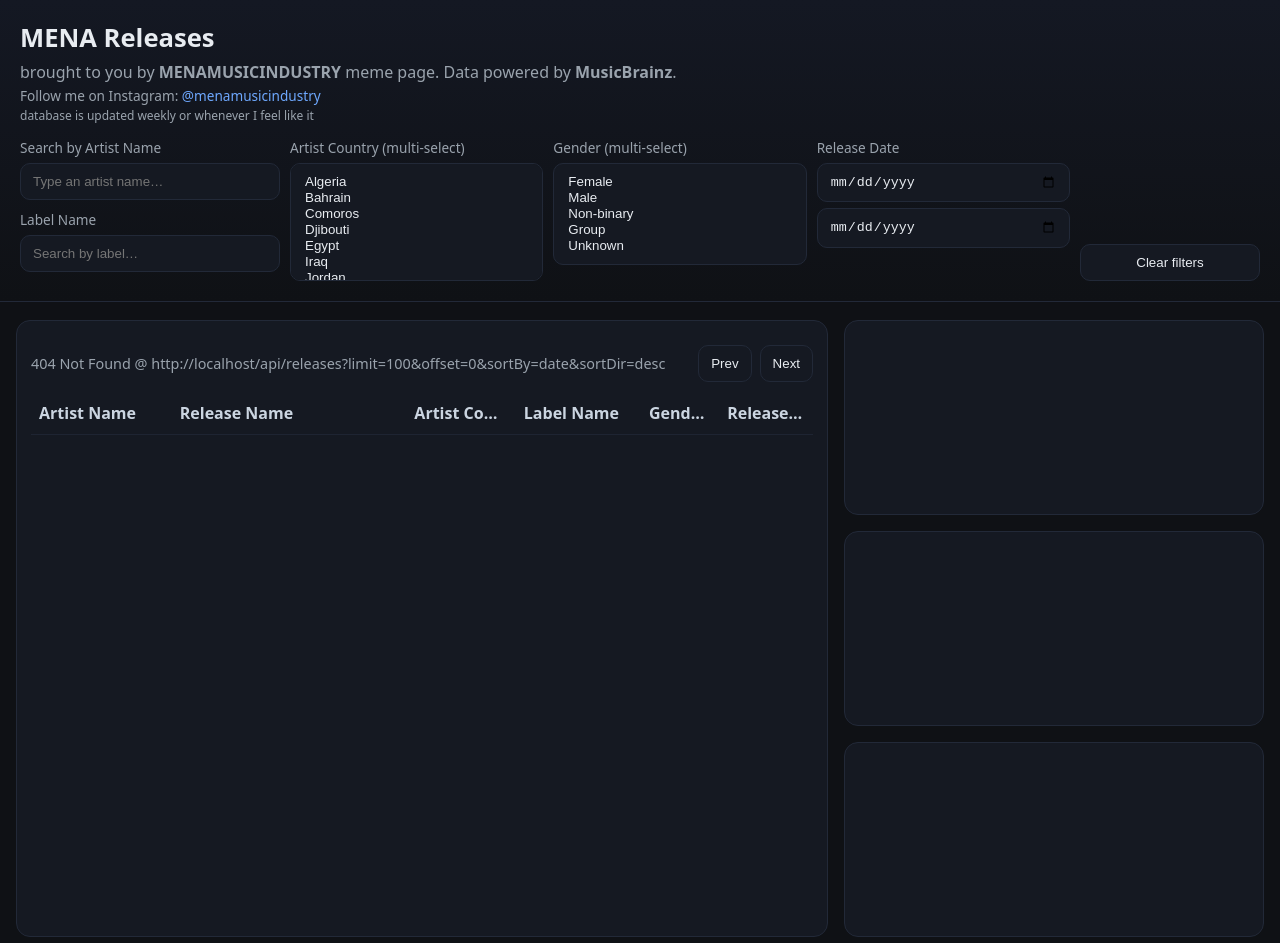
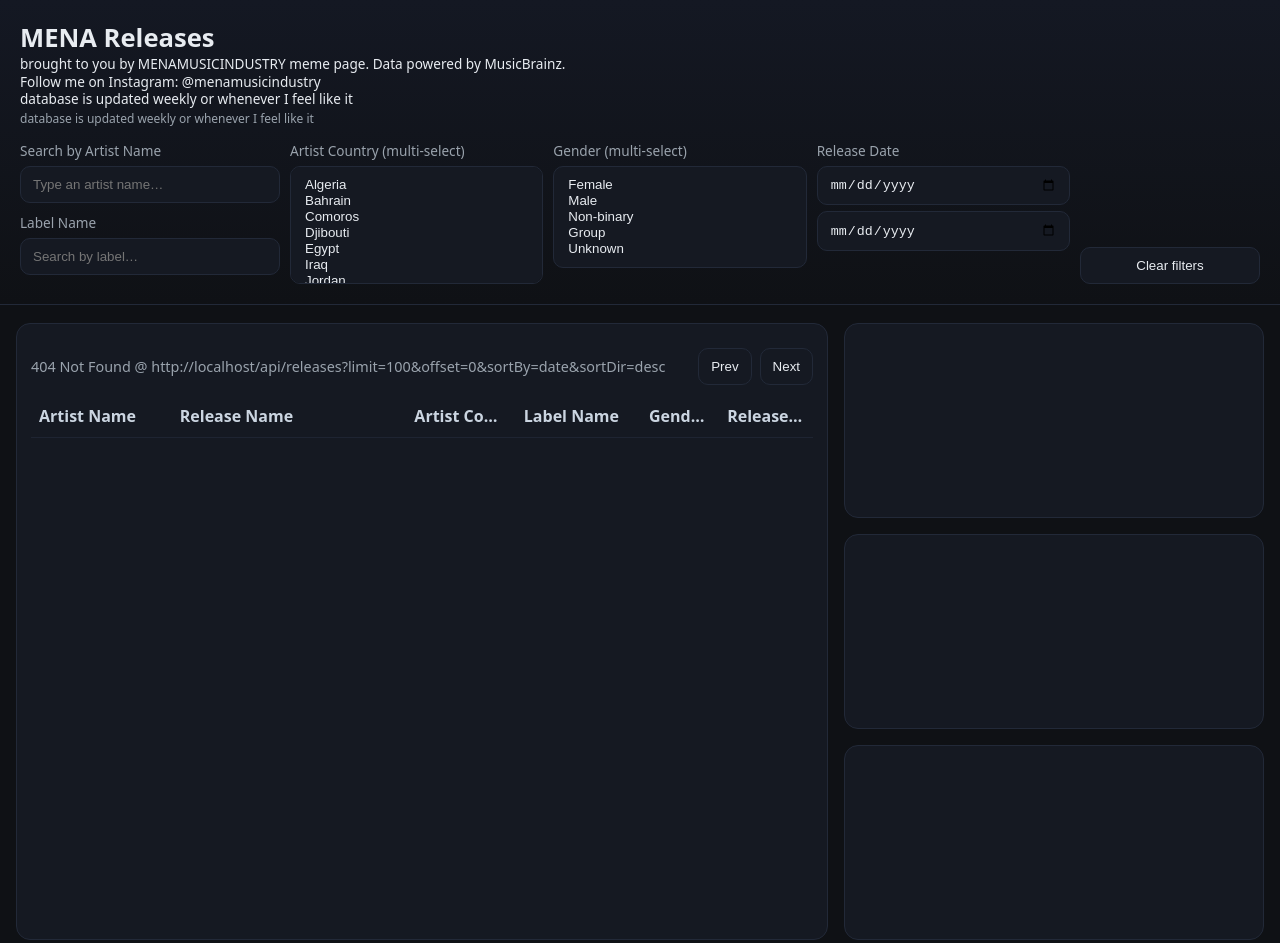
Before and after one commit to menamusicindustry-cyber/newmenareleases, a website: page index.html in a window 1280 px wide. Drawn offline with nearby package versions, Linux system fonts and the light colour scheme; no server answers.

Commit message:
Update index.html

```diff
--- a/index.html
+++ b/index.html
@@ -27,6 +27,10 @@
     a{color:var(--accent)}
     button{cursor:pointer}
     main{max-width:1400px;margin:18px auto;padding:0 16px 40px}
+    .subheader {
+    font-size: 0.85em; /* makes it smaller than normal text */
+    line-height: 1.3; /* keeps it readable */
+    }
 
     /* Two-column layout: left = table, right = charts */
     .layout{display:grid;grid-template-columns:1fr 420px;gap:16px}
@@ -106,18 +110,11 @@
 <body>
   <header>
     <h1>MENA Releases</h1>
-    <div class="sub" style="font-size: 1rem;">
-      brought to you by <strong>MENAMUSICINDUSTRY</strong> meme page. Data powered by <strong>MusicBrainz</strong>.
-    </div>
-    <div class="sub" style="font-size: 0.85rem; margin-top: 3px;">
-      Follow me on Instagram:
-      <a href="https://www.instagram.com/menamusicindustry"
-         target="_blank"
-         rel="noopener noreferrer"
-         style="color: var(--accent); text-decoration: none;">
-         @menamusicindustry
-      </a>
-    </div>
+    <div class="subheader">
+  brought to you by MENAMUSICINDUSTRY meme page. Data powered by MusicBrainz.<br>
+  Follow me on Instagram: @menamusicindustry<br>
+  database is updated weekly or whenever I feel like it
+</div>
     <div class="sub" style="font-size: 0.75rem; margin-top: 2px; color: var(--muted);">
       database is updated weekly or whenever I feel like it
     </div>
```
